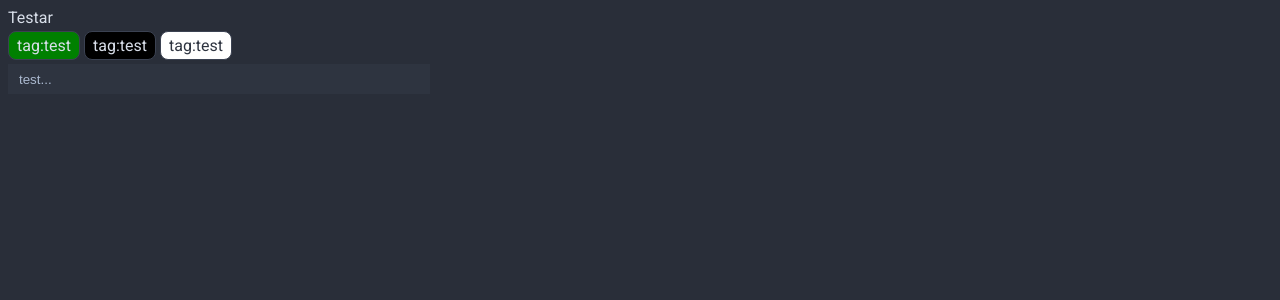
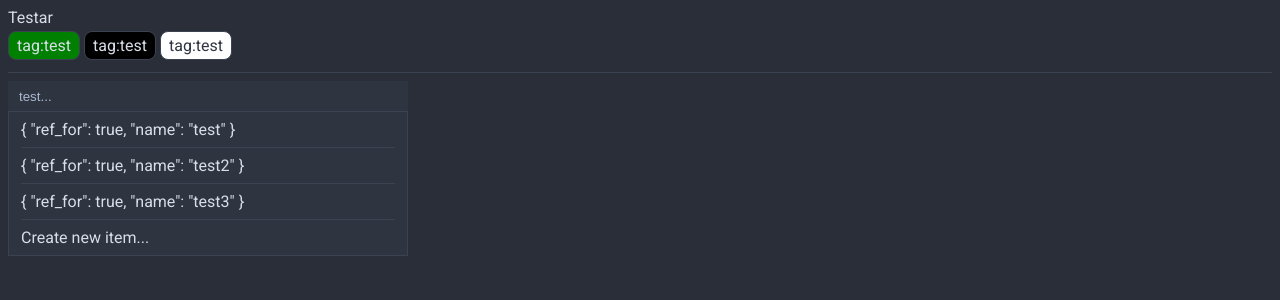
Before and after one commit to LarssonOliver/inundated, a Vue app in the folder frontend/: page / in a window 1280 px wide. Shown: the top 300 px of the page. Built offline with nearby package versions, Linux system fonts and the light colour scheme; the HTML template or start-up script is replaced by a standard one.

Commit message:
SearchBox work

```diff
--- a/frontend/src/assets/main.css
+++ b/frontend/src/assets/main.css
@@ -3,8 +3,20 @@
 :root {
   font-family: Roboto, sans-serif;
   color: var(--nord4);
+
 }
 
 html {
   background-color: var(--nord-c0);
 }
+
+* {
+  box-sizing: border-box;
+  -moz-box-sizing: border-box;
+  -webkit-box-sizing: border-box;
+}
+
+hr {
+    border: 0;
+    border-top: 1px solid var(--nord1);
+}
--- a/frontend/src/components/inputs/SearchBox.vue
+++ b/frontend/src/components/inputs/SearchBox.vue
@@ -1,22 +1,23 @@
 <template>
-  <div>
-    <input
-      type="text"
-      :placeholder="props.placeholder"
-      @mouseenter="showDropdown = true"
-      @mouseleave="showDropdown = false"
-    />
+  <div class="container">
+    <input type="text" :placeholder="props.placeholder" @mouseenter="showDropdown = true"
+      @mouseleave="showDropdown = true" />
 
-    <div
-      v-if="showDropdown"
-      class="dropdown"
-      @mouseenter="showDropdown = true"
-      @mouseleave="showDropdown = false"
-    >
+    <div v-if="showDropdown" class="dropdown" @mouseenter="showDropdown = true" @mouseleave="showDropdown = true">
       <div v-if="searching" class="searching-text">Searching...</div>
-      <div v-else></div>
-
-      <slot />
+      <ul v-else>
+        <li v-for="(item, _) of items">
+          <div class="list-item">
+            <slot v-bind="item" />
+          </div>
+          <hr />
+        </li>
+        <li>
+          <div class="list-item">
+            Create new item...
+          </div>
+        </li>
+      </ul>
     </div>
   </div>
 </template>
@@ -24,17 +25,29 @@
 <script setup lang="ts" generic="T">
 import { ref } from "vue";
 
+const items = ref<T[]>([
+  { name: "test" },
+  { name: "test2" },
+  { name: "test3" },
+]);
+
 const props = defineProps<{
-  items?: T[];
+  // items?: T[];
+  placeholder?: string;
   searchFunc?: (query: string) => T[];
-  placeholder?: string;
+  createFunc?: (query: string) => Promise<T>;
 }>();
 
-const showDropdown = ref(false);
-const searching = ref(true);
+const showDropdown = ref(true);
+const searching = ref(false);
 </script>
 
 <style scoped>
+.container {
+  --max-width: 400px;
+  max-width: var(--max-width);
+}
+
 .dropdown {
   position: absolute;
   background-color: var(--nord0);
@@ -43,10 +56,20 @@ const searching = ref(true);
   z-index: 1;
   display: block;
   width: 100%;
-  max-width: 398px;
+  max-width: var(--max-width);
 }
 
 .searching-text {
   color: var(--nord-c1);
 }
+
+ul {
+  list-style-type: none;
+  padding: 0;
+  margin: 0;
+}
+
+.list-item:hover {
+  background-color: var(--nord3);
+}
 </style>
--- a/frontend/src/views/MainView.vue
+++ b/frontend/src/views/MainView.vue
@@ -5,7 +5,13 @@
     <TagItem color="#fff" name="tag:test" />
   </div>
 
-  <SearchBox placeholder="test...">Test</SearchBox>
+  <hr />
+
+  <SearchBox placeholder="test...">
+    <template v-slot="item">
+      {{ item }}
+    </template>
+  </SearchBox>
 </template>
 
 <script setup lang="ts">
```
